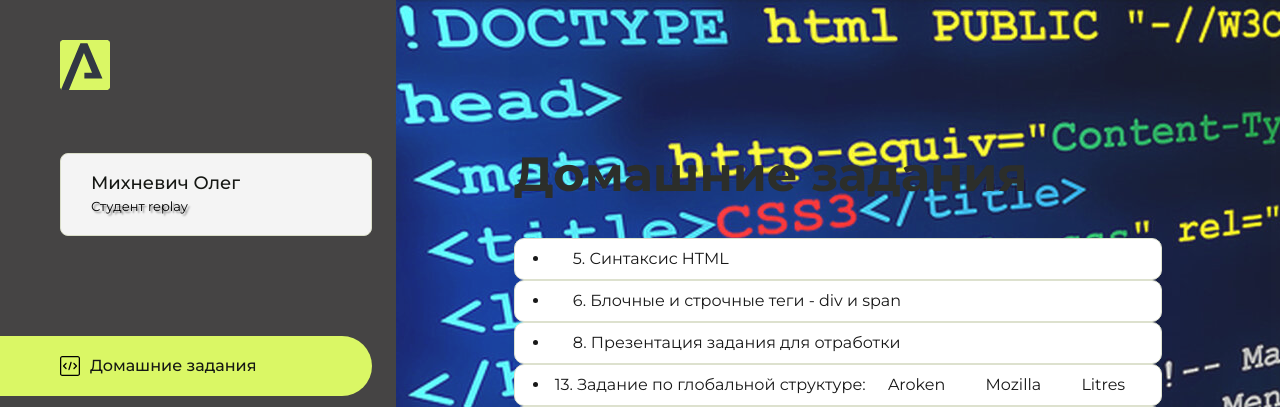
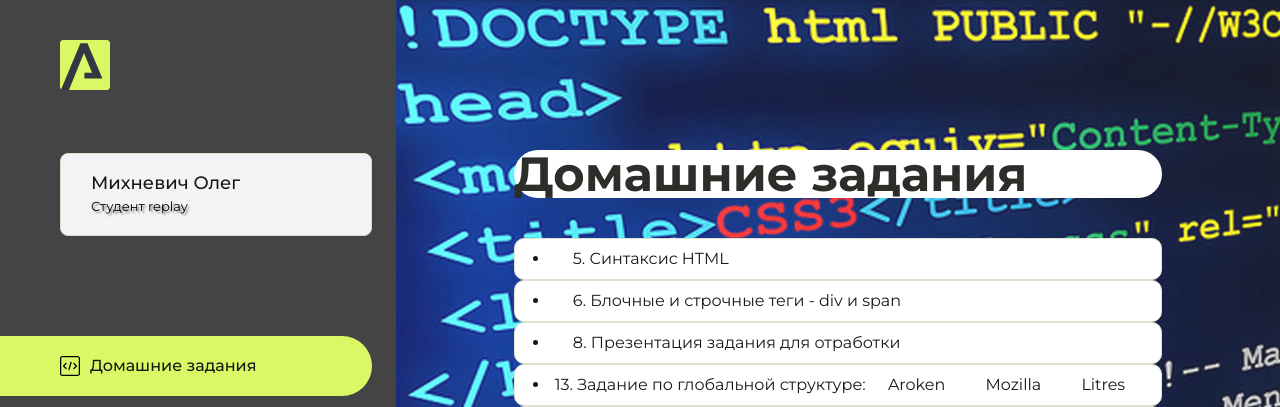
Before and after one commit to Olezhka87/HomeWork-2, a PHP site: page / in a window 1280 px wide. Shown: the top 407 px of the page. Run offline with PHP 8.4, Linux system fonts and the light colour scheme.

Commit message:
Update style.css

```diff
--- a/src/style.css
+++ b/src/style.css
@@ -138,6 +138,8 @@ body.overflow {
     font-size: 48px;
     font-weight: 700;
     margin-bottom: 40px;
+    background-color: #ffffff;
+    border-radius: 15vw;
 }
 
 .content__list {
```
